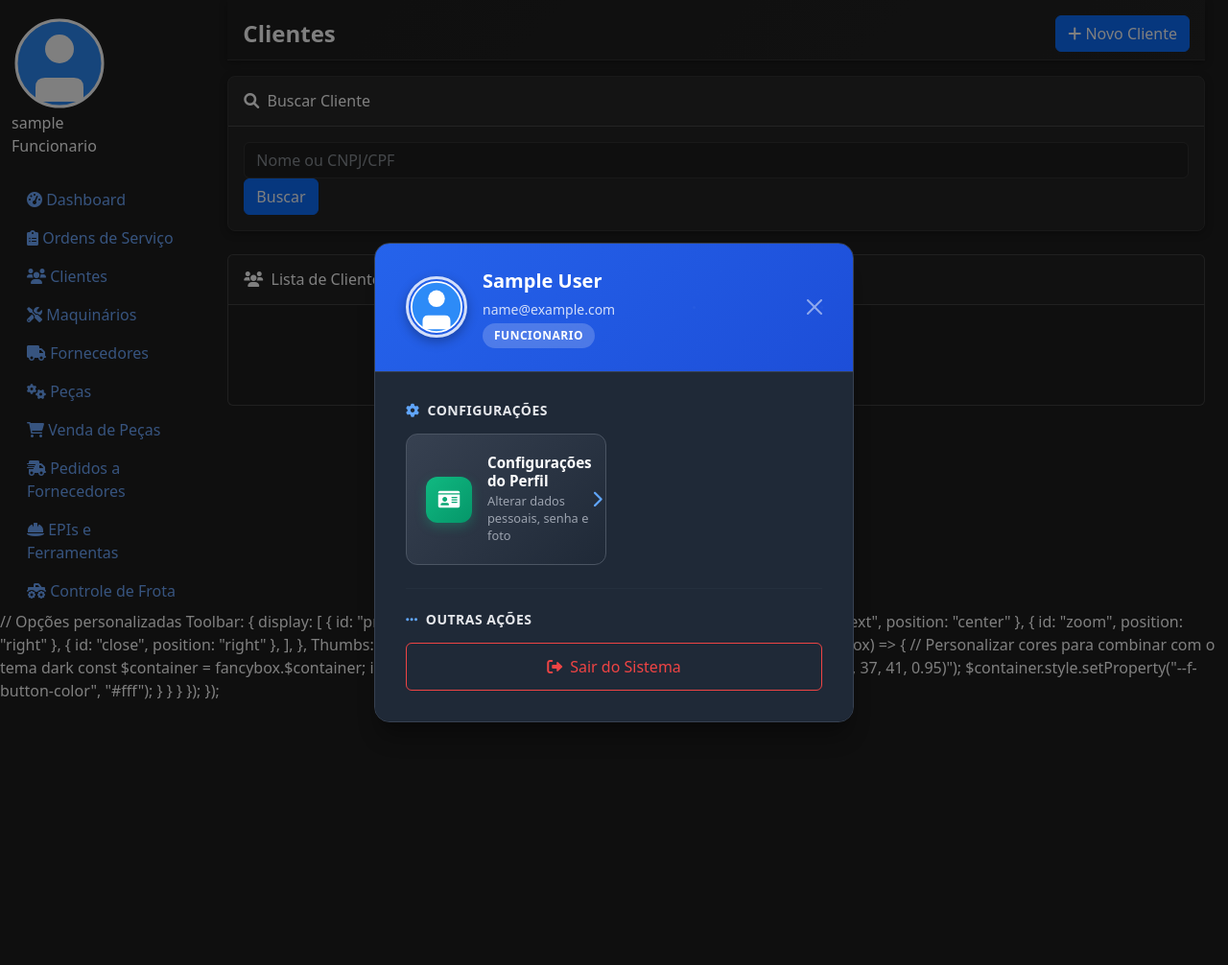
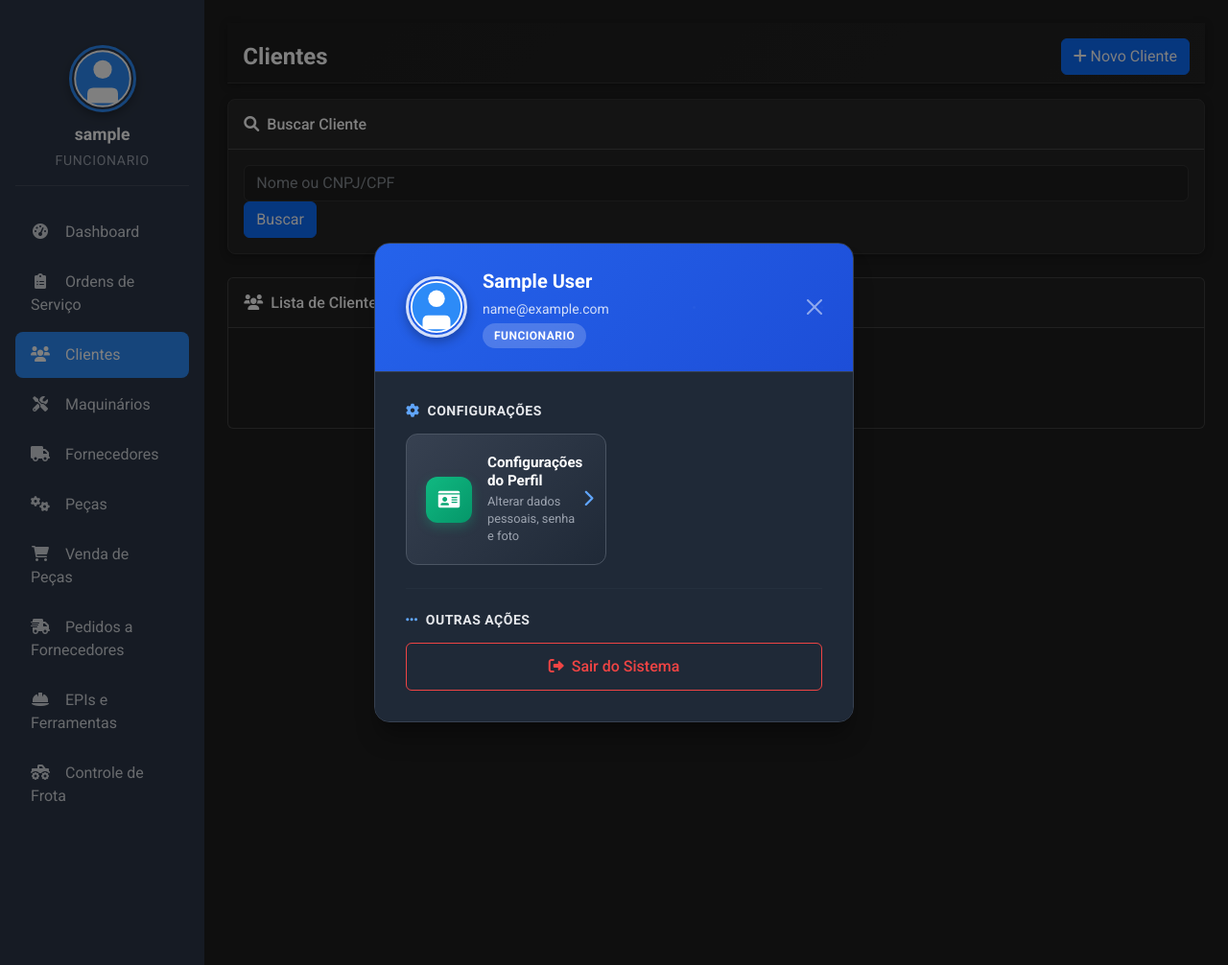
Before and after one commit to sandrim01/samape-desenvolvimento, a Flask app: page /clientes in a window 1280 px wide, after a click that opens the changed part. Shown: the whole page at 96% size. Run offline with Flask 3, Linux system fonts and the light colour scheme; the visitor is signed in with stand-in values (Sample User, id 1); data that the repository does not hold is empty; some libraries are stand-ins or nearby versions.

Commit message:
Corrige conflitos de CSS com arquivo de correção geral
- Adiciona css-fix-general.css para resolver todos os conflitos
- Restaura menu-updates.css nos templates
- Define ordem correta de carregamento dos CSS
- Força estilos importantes para evitar conflitos
- Garante funcionamento correto de sidebar, dropdown e modal

```diff
--- /dev/null
+++ b/static/css/css-fix-general.css
@@ -0,0 +1,212 @@
+/*
+ * Arquivo de correção geral para CSS
+ * Corrige conflitos entre diferentes arquivos CSS
+ * IMPORTANTE: Este arquivo deve ser carregado por ÚLTIMO
+ */
+
+/* ===== CORREÇÕES GERAIS ===== */
+
+/* Garantir que body e html tenham configuração correta */
+body {
+    background-color: #1e1e1e !important;
+    color: #ffffff !important;
+    font-family: 'Roboto', system-ui, -apple-system, sans-serif !important;
+}
+
+html[data-bs-theme="light"] body {
+    background-color: #f8f9fa !important;
+    color: #212529 !important;
+}
+
+/* ===== SIDEBAR FIXES ===== */
+
+/* Sidebar básica */
+.sidebar {
+    background-color: #2d3748 !important;
+    min-height: 100vh !important;
+    padding: 1rem !important;
+}
+
+html[data-bs-theme="light"] .sidebar {
+    background-color: #ffffff !important;
+    border-right: 1px solid #e5e7eb !important;
+}
+
+/* ===== USER PROFILE AREA FIXES ===== */
+
+/* Área do usuário na sidebar */
+.sidebar-user-info {
+    text-align: center !important;
+    margin-bottom: 1.5rem !important;
+}
+
+/* Imagem do perfil */
+.sidebar-profile-image {
+    width: 70px !important;
+    height: 70px !important;
+    border-radius: 50% !important;
+    border: 3px solid #2D8BF7 !important;
+    margin: 0 auto 10px !important;
+    display: block !important;
+    object-fit: cover !important;
+    box-shadow: 0 4px 10px rgba(0, 0, 0, 0.3) !important;
+    cursor: pointer !important;
+    transition: transform 0.2s, box-shadow 0.2s !important;
+}
+
+.sidebar-profile-image:hover {
+    transform: scale(1.05) !important;
+    box-shadow: 0 0 15px rgba(45, 139, 247, 0.6) !important;
+}
+
+/* Nome e role do usuário */
+.sidebar-user-name {
+    font-size: 1.1rem !important;
+    font-weight: 600 !important;
+    margin-bottom: 0.25rem !important;
+    color: #ffffff !important;
+}
+
+.sidebar-user-role {
+    font-size: 0.875rem !important;
+    color: #9ca3af !important;
+    text-transform: uppercase !important;
+    letter-spacing: 0.05em !important;
+}
+
+html[data-bs-theme="light"] .sidebar-user-name {
+    color: #1f2937 !important;
+}
+
+html[data-bs-theme="light"] .sidebar-user-role {
+    color: #6b7280 !important;
+}
+
+/* ===== NAVIGATION MENU FIXES ===== */
+
+/* Links de navegação */
+.nav-link {
+    color: #d1d5db !important;
+    padding: 0.75rem 1rem !important;
+    border-radius: 0.5rem !important;
+    margin-bottom: 0.25rem !important;
+    transition: all 0.2s ease !important;
+}
+
+.nav-link:hover {
+    background-color: rgba(45, 139, 247, 0.1) !important;
+    color: #ffffff !important;
+}
+
+.nav-link.active {
+    background-color: #2D8BF7 !important;
+    color: #ffffff !important;
+}
+
+.nav-link i {
+    width: 20px !important;
+    text-align: center !important;
+    margin-right: 0.75rem !important;
+}
+
+html[data-bs-theme="light"] .nav-link {
+    color: #4b5563 !important;
+}
+
+html[data-bs-theme="light"] .nav-link:hover {
+    background-color: rgba(45, 139, 247, 0.1) !important;
+    color: #1f2937 !important;
+}
+
+html[data-bs-theme="light"] .nav-link.active {
+    background-color: #2D8BF7 !important;
+    color: #ffffff !important;
+}
+
+/* ===== DROPDOWN MENU FIXES ===== */
+
+/* Menu dropdown do perfil para mobile */
+.sidebar-profile-dropdown {
+    background-color: #1f2937 !important;
+    border: 1px solid #374151 !important;
+    border-radius: 0.5rem !important;
+    box-shadow: 0 10px 25px rgba(0, 0, 0, 0.5) !important;
+    margin-top: 0.5rem !important;
+}
+
+.sidebar-profile-dropdown .dropdown-item {
+    color: #d1d5db !important;
+    padding: 0.75rem 1rem !important;
+}
+
+.sidebar-profile-dropdown .dropdown-item:hover {
+    background-color: rgba(45, 139, 247, 0.1) !important;
+    color: #ffffff !important;
+}
+
+html[data-bs-theme="light"] .sidebar-profile-dropdown {
+    background-color: #ffffff !important;
+    border: 1px solid #e5e7eb !important;
+    box-shadow: 0 10px 25px rgba(0, 0, 0, 0.15) !important;
+}
+
+html[data-bs-theme="light"] .sidebar-profile-dropdown .dropdown-item {
+    color: #374151 !important;
+}
+
+html[data-bs-theme="light"] .sidebar-profile-dropdown .dropdown-item:hover {
+    background-color: #f3f4f6 !important;
+    color: #1f2937 !important;
+}
+
+/* ===== RESPONSIVE FIXES ===== */
+
+/* Desktop - Esconder dropdown mobile */
+@media (min-width: 768px) {
+    .d-md-none {
+        display: none !important;
+    }
+
+    .d-none.d-md-block {
+        display: block !important;
+    }
+}
+
+/* Mobile - Esconder modal desktop */
+@media (max-width: 767.98px) {
+    .d-none.d-md-block {
+        display: none !important;
+    }
+
+    .d-md-none {
+        display: block !important;
+    }
+}
+
+/* ===== MAIN CONTENT FIXES ===== */
+
+/* Área principal de conteúdo */
+.content {
+    padding: 1.5rem !important;
+    background-color: #1e1e1e !important;
+    min-height: 100vh !important;
+}
+
+html[data-bs-theme="light"] .content {
+    background-color: #f8f9fa !important;
+}
+
+/* ===== MODAL FIXES ===== */
+
+/* Garantir que modals funcionem corretamente */
+.modal-backdrop {
+    z-index: 1040 !important;
+}
+
+.modal {
+    z-index: 1050 !important;
+}
+
+.user-profile-modal .modal-dialog {
+    z-index: 1051 !important;
+}
--- a/templates/base-optimized.html
+++ b/templates/base-optimized.html
@@ -12,8 +12,11 @@
     <!-- CSS CRÍTICO - Carregamento prioritário -->
     <link href="https://cdn.jsdelivr.net/npm/bootstrap@5.3.0/dist/css/bootstrap.min.css" rel="stylesheet">
     <link href="{{ url_for('static', filename='css/samape-optimized.css') }}?v={{ cache_buster }}" rel="stylesheet">
+    <link href="{{ url_for('static', filename='css/menu-updates.css') }}?v={{ cache_buster }}" rel="stylesheet">
     <link href="{{ url_for('static', filename='css/sidebar-dropdown-fix.css') }}?v={{ cache_buster }}" rel="stylesheet">
     <link href="{{ url_for('static', filename='css/user-profile-modal.css') }}?v={{ cache_buster }}" rel="stylesheet">
+    <!-- CSS DE CORREÇÃO GERAL - SEMPRE POR ÚLTIMO -->
+    <link href="{{ url_for('static', filename='css/css-fix-general.css') }}?v={{ cache_buster }}" rel="stylesheet">
 
     <!-- CSS NÃO-CRÍTICO - Carregamento adiado -->
     <link rel="preload" href="https://cdnjs.cloudflare.com/ajax/libs/font-awesome/6.0.0-beta3/css/all.min.css" as="style" onload="this.onload=null;this.rel='stylesheet'">
--- a/templates/base.html
+++ b/templates/base.html
@@ -12,8 +12,11 @@
     <!-- CSS CRÍTICO - Carregamento prioritário -->
     <link href="https://cdn.jsdelivr.net/npm/bootstrap@5.3.0/dist/css/bootstrap.min.css" rel="stylesheet">
     <link href="{{ url_for('static', filename='css/samape-optimized.css') }}?v={{ cache_buster }}" rel="stylesheet">
+    <link href="{{ url_for('static', filename='css/menu-updates.css') }}?v={{ cache_buster }}" rel="stylesheet">
     <link href="{{ url_for('static', filename='css/sidebar-dropdown-fix.css') }}?v={{ cache_buster }}" rel="stylesheet">
     <link href="{{ url_for('static', filename='css/user-profile-modal.css') }}?v={{ cache_buster }}" rel="stylesheet">
+    <!-- CSS DE CORREÇÃO GERAL - SEMPRE POR ÚLTIMO -->
+    <link href="{{ url_for('static', filename='css/css-fix-general.css') }}?v={{ cache_buster }}" rel="stylesheet">
 
     <!-- CSS NÃO-CRÍTICO - Carregamento adiado -->
     <link rel="preload" href="https://cdnjs.cloudflare.com/ajax/libs/font-awesome/6.0.0-beta3/css/all.min.css" as="style" onload="this.onload=null;this.rel='stylesheet'">
```
